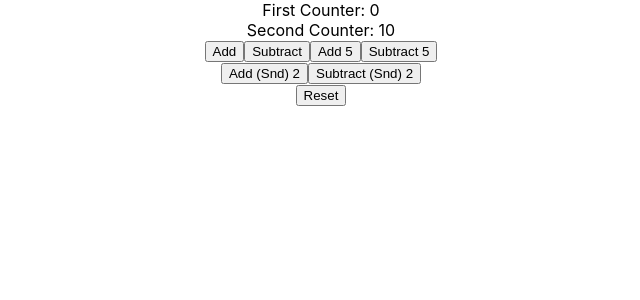
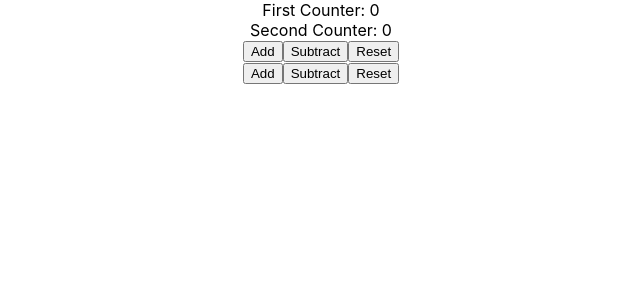
Before and after one commit to marinaysn/ReactHooks, a React (Create React App) app in the folder reacthooks/: page / in a window 1280 px wide. Shown: the top 300 px of the page, without its empty margins (319-959 px from the left). Built offline with nearby package versions, Linux system fonts and the light colour scheme.

Commit message:
working with multiple useReducers

```diff
--- a/reacthooks/src/App.js
+++ b/reacthooks/src/App.js
@@ -17,7 +17,8 @@ import IntervalHookCounter from './components/useEffect/IntervalHookCounter';
 import DataFetching from './components/DataStream/DataFetching'
 import ComponentC from './components/useContext/ComponentC';
 import URCounter from './components/useReducer/URCounter';
-import URCounter2 from './components/useReducer/URCounter2'
+import URCounter2 from './components/useReducer/URCounter2';
+import URCounter3 from './components/useReducer/URCounter3'
 
 export const UserContext = React.createContext();
 export const ChannelContext = React.createContext();
@@ -57,10 +58,10 @@ function App() {
 
       //useReducer
       <URCounter />
-
+      <URCounter2 />
       */}
 
-      <URCounter2 />
+      <URCounter3 />
     </div>
   );
 }
--- a/reacthooks/src/components/useReducer/URCounter2.js
+++ b/reacthooks/src/components/useReducer/URCounter2.js
@@ -1,4 +1,4 @@
-import React, { useState, useContext, useEffect, useCallback, useMemo, useReducer } from 'react';
+import React, { useReducer } from 'react';
 
 const initialState = {
     firstCounter:0,
--- /dev/null
+++ b/reacthooks/src/components/useReducer/URCounter3.js
@@ -0,0 +1,60 @@
+import React, { useState, useContext, useEffect, useCallback, useMemo, useReducer } from 'react';
+
+const initialState = 0
+const reducer = (state, action) => {
+    switch (action.type) {
+        case 'add':
+            return state + action.value
+        case 'subtract':
+            if (state <= 1) {
+                return initialState
+            }
+            return state - action.value
+
+        case 'reset':
+            return initialState
+        default:
+            return state
+    }
+}
+
+
+function URCounter3() {
+
+    const [count, dispatch] = useReducer(reducer, initialState);
+    const [count2, dispatch2] = useReducer(reducer, initialState);
+
+    return (
+        <div>
+            <div>
+                First Counter: {count}
+            </div>
+
+            <div>
+                Second Counter: {count2}
+            </div>
+
+            <div>
+                <button onClick={() => dispatch({ type: 'add', value: 1 })}>Add</button>
+
+                <button onClick={() => dispatch({ type: 'subtract', value: 1 })}>Subtract</button>
+
+                <button onClick={() => dispatch({ type: 'reset' })}
+                >Reset</button>
+            </div>
+
+
+            <div>
+
+                <button onClick={() => dispatch2({ type: 'add', value: 5 })}>Add</button>
+
+                <button onClick={() => dispatch2({ type: 'subtract', value: 5 })}>Subtract</button>
+
+                <button onClick={() => dispatch2({ type: 'reset' })}
+                >Reset</button>
+            </div>
+        </div>
+    )
+}
+
+export default URCounter3
```
